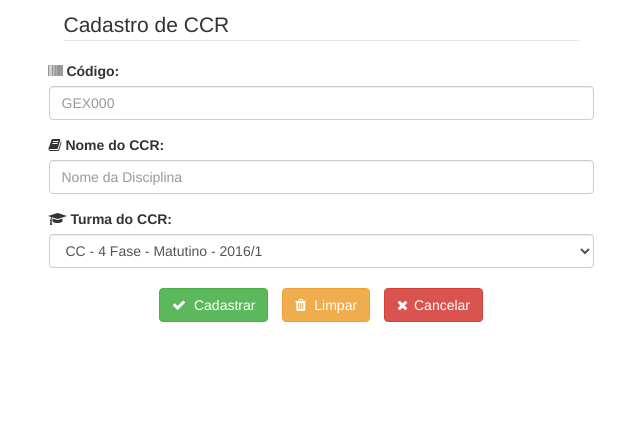
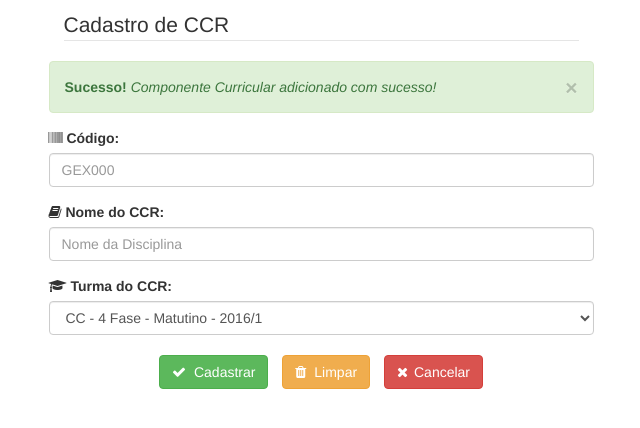
Before and after one commit to JotaCampagnolo/UFFS.Scheduler, a PHP site: page /cadastro_ccr.php in a window 1280 px wide. Shown: the top 428 px of the page, without its empty margins (319-959 px from the left). Run offline with PHP 8.4, Linux system fonts and the light colour scheme; a user stored in the database is signed in; data comes from the database, SQL or seed files in the repository; some libraries are stand-ins or nearby versions.

Commit message:
H05/T17 - Implementação das funções do formulário de Cadastro de CCR's. Desenvolvimento concluido.

```diff
--- a/source/cadastro_ccr.php
+++ b/source/cadastro_ccr.php
@@ -1,3 +1,33 @@
+ <?php
+	include "funcoes.php";
+	session_start();
+	$link = DBConection();
+	//Cadastrar CCR
+	if(isset($_POST["Cadastrar"])){
+		$code = $_POST["code"];
+		$name = $_POST["name"];
+		$class_uid = $_POST["Class"];
+		//pegar direto do servidor
+		$registry_date = date("Y-m-d");
+
+		$consulta = "SELECT * FROM `ccrs` WHERE code = '$code' AND class_uid = '$class_uid'";
+		$result = mysqli_query($link, $consulta);
+		$retorna = mysqli_num_rows($result);
+
+		if ($retorna != 0) { //todos esse são tratados igualmente
+			$_SESSION['status'] = 1; //erro já existe CCR
+		} else {
+			$insere = "INSERT INTO `ccrs`(`code`, `name`, `registry_date`, `class_uid`) VALUES  ('$code', '$name', '$registry_date','$class_uid') ";
+			$result = mysqli_query($link, $insere); // or die("Nao inserido.");
+			if ($result) {
+				$_SESSION['status'] = 2; //sucesso
+			} else {
+				$_SESSION['status'] = 3; //erro geral
+			}
+		}
+	}
+?>
+
 <!DOCTYPE html>
 <html lang="pt-br">
   <head>
@@ -19,10 +49,6 @@
     <![endif]-->
   </head>
   <body>
-      <?php
-        include "funcoes.php";
-        $link = DBConection();
-      ?>
     <div class="container">
       <div class="row">
         <div class="col-sm-3">
@@ -31,6 +57,42 @@
           <form action = "cadastro_ccr.php" class="form-horizontal" method="post" style="margin-top: -30px">
               <fieldset style="margin: 40px 20px 40px 20px">
                   <legend>Cadastro de CCR</legend>
+                   <?php
+                    if(isset($_SESSION['status'])){
+                  if($_SESSION['status'] == 2){
+                    echo '<div class="form-group" style="margin-bottom: -5px">
+                        <div class="alert alert-success" role="alert">
+                        <button type="button" class="close" data-dismiss="alert" aria-label="Close">
+                            <span aria-hidden="true">&times;</span>
+                        </button>
+                            <b>Sucesso!</b>
+                            <i>Componente Curricular adicionado com sucesso!</i>
+                        </div>
+                    </div>';
+                  }
+                  if($_SESSION['status'] == 1){
+                      echo '<div class="form-group" style="margin-bottom: -5px">
+                          <div class="alert alert-danger" role="alert">
+                          <button type="button" class="close" data-dismiss="alert" aria-label="Close">
+                              <span aria-hidden="true">&times;</span>
+                          </button>
+                              <b>Erro!</b>
+                              <i>Componente Curricular já esta cadastrado!</i>
+                          </div>
+                      </div>';
+                  }if($_SESSION['status'] == 3){
+                      echo '<div class="form-group" style="margin-bottom: -5px">
+                          <div class="alert alert-danger" role="alert">
+                          <button type="button" class="close" data-dismiss="alert" aria-label="Close">
+                              <span aria-hidden="true">&times;</span>
+                          </button>
+                              <b>Erro!</b>
+                              <i>Occorreu um erro, tente mais tarde ou verifique com o Administrador!</i>
+                          </div>
+                      </div>';
+                  }
+			  }
+                  ?>
                   <div class="form-group">
                       <span class="fa fa-barcode"></span>
                       <label>Código:</label>
@@ -50,11 +112,12 @@
                               while ($row = mysqli_fetch_array($class)){
                                   echo '<option value="' . $row[0] . '">' . $row[1] . '</option>';
                               }
+                               unset($_SESSION['status']);
                           ?>
                       </select>
                   </div>
                   <div class="form-group text-center">
-                      <button type="submit" class="btn btn-success" value="Cadastrar" style="margin: 5px"><span class="fa fa-check" style="margin-right: 8px"></span>Cadastrar</button>
+                      <button type="submit" class="btn btn-success" name="Cadastrar"value="Cadastrar" style="margin: 5px"><span class="fa fa-check" style="margin-right: 8px"></span>Cadastrar</button>
                       <button type="reset" class="btn btn-warning" value="Limpar" style="margin: 5px"><span class="fa fa-trash" style="margin-right: 8px"></span>Limpar</button>
                       <a class="btn btn-danger" href="index.php" type="button" style="margin: 5px">
                           <span class="fa fa-close" style="margin-right: 6px"></span>Cancelar
```
